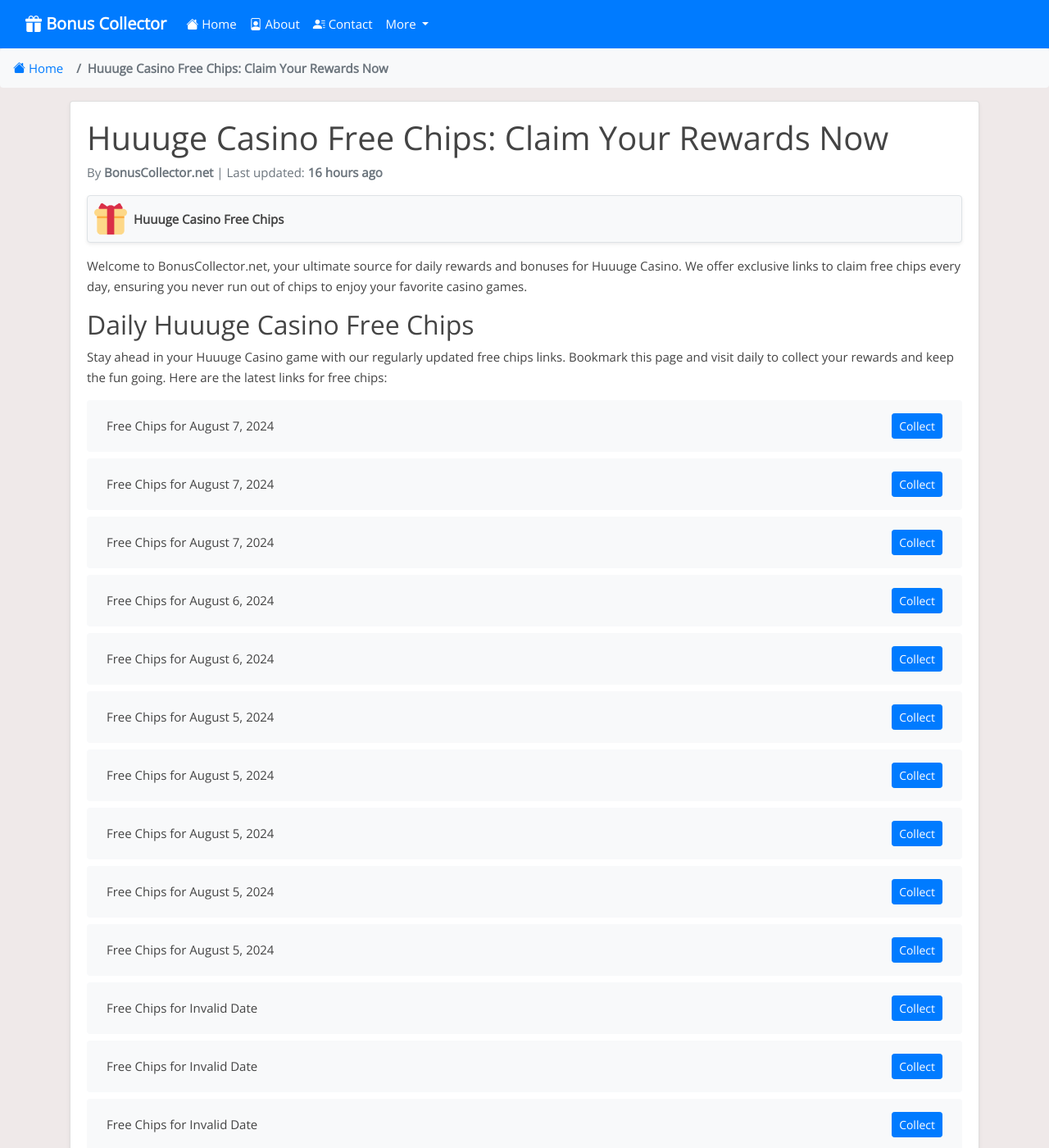
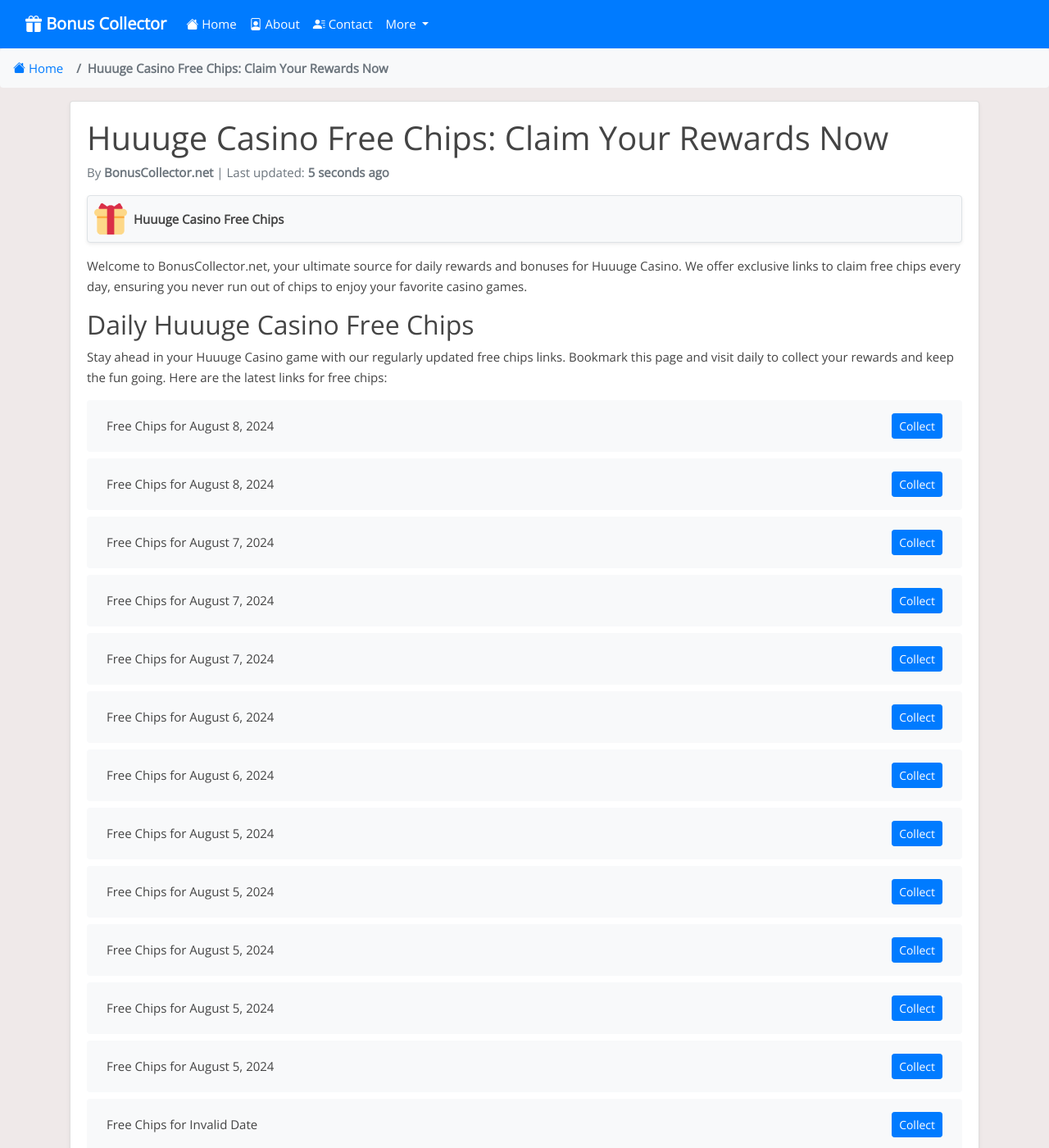
Before and after one commit to Prollad99/bs-net, a Jekyll site: the page built from _posts/2024-06-29-huuuge-casino.md, in a window 1280 px wide and 1400 px high. Shown: the whole window at 82% size. Built offline with Jekyll 4.4.1, drawn with Linux system fonts in a browser that asks for light colours; nearby versions of some CDN libraries; comment, search, counter and statistics services are not loaded.

Commit message:
Update huuuge-casino reward links and last modified date

```diff
--- a/_data/include_files.yml
+++ b/_data/include_files.yml
@@ -53,7 +53,7 @@
   last_modified: 2024-08-08 03:07:51
 
 huuuge-casino.html:
-  last_modified: 2024-08-07 11:30:56
+  last_modified: 2024-08-08 03:33:12
 
 island-king.html:
   last_modified: 2024-08-06 14:33:34
--- a/_includes/huuuge-casino.html
+++ b/_includes/huuuge-casino.html
@@ -1,4 +1,12 @@
 <ul class="list-group mt-3 mb-4">
+  <li class="list-group-item d-flex justify-content-between align-items-center">
+    <span>Free Chips for August 8, 2024</span>
+    <a href="https://2rc7.app.link/rvI60TcVRLb" class="btn btn-primary btn-sm">Collect</a>
+  </li>
+  <li class="list-group-item d-flex justify-content-between align-items-center">
+    <span>Free Chips for August 8, 2024</span>
+    <a href="http://2rc7.app.link/Tau4t7eVRLb" class="btn btn-primary btn-sm">Collect</a>
+  </li>
   <li class="list-group-item d-flex justify-content-between align-items-center">
     <span>Free Chips for August 7, 2024</span>
     <a href="https://2rc7.app.link/kcujBCbkQLb" class="btn btn-primary btn-sm">Collect</a>
@@ -391,12 +399,4 @@
     <span>Free Chips for Invalid Date</span>
     <a href="https://2rc7.app.link/BNAswyrtDKb" class="btn btn-primary btn-sm">Collect</a>
   </li>
-  <li class="list-group-item d-flex justify-content-between align-items-center">
-    <span>Free Chips for Invalid Date</span>
-    <a href="https://2rc7.app.link/uApDryrtDKb" class="btn btn-primary btn-sm">Collect</a>
-  </li>
-  <li class="list-group-item d-flex justify-content-between align-items-center">
-    <span>Free Chips for Invalid Date</span>
-    <a href="http://2rc7.app.link/lp7DjyrmxKb" class="btn btn-primary btn-sm">Collect</a>
-  </li>
 </ul>
```
Also changed, not shown: links-json/huuuge-casino.json (+8 -6 lines).
